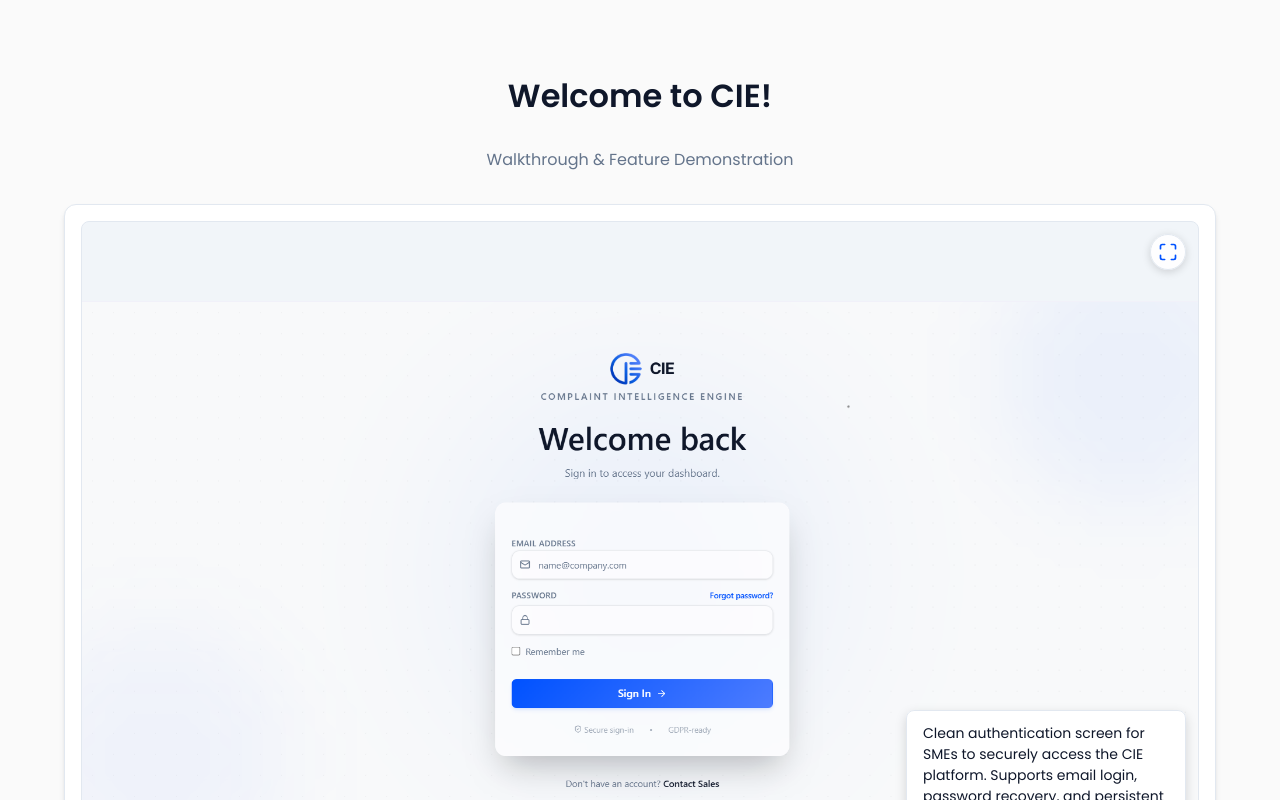
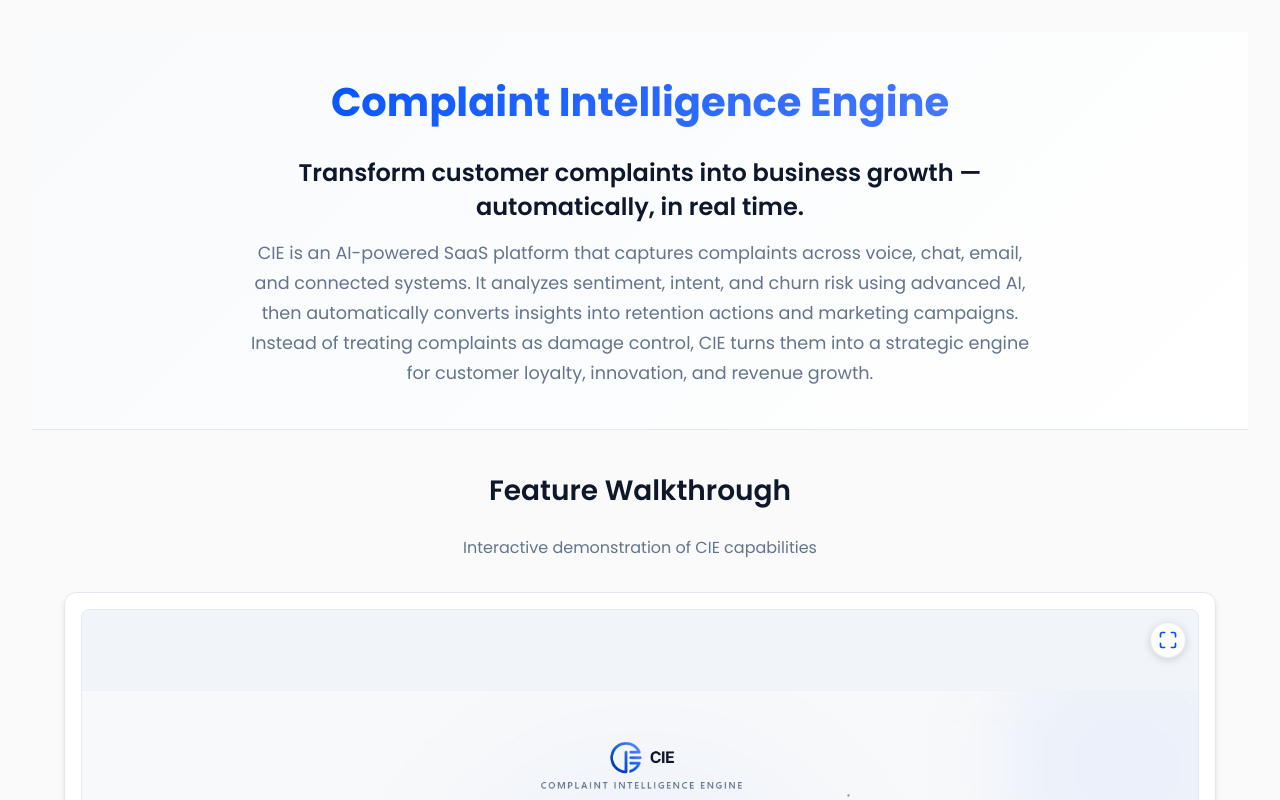
Before and after one commit to kunalkharat22/CIE-NextJS-Frontend, a React (Vite) app in the folder proof/: page / in a window 1280 px wide. Shown: the top 800 px of the page. Built offline with nearby package versions, Linux system fonts and the light colour scheme.

Commit message:
i hover + states

```diff
--- a/proof/src/App.jsx
+++ b/proof/src/App.jsx
@@ -1,18 +1,37 @@
+import { useState } from 'react';
 import { Carousel } from './components/Carousel';
 import { VideoPlayer } from './components/VideoPlayer';
 import { SCREENSHOTS } from './config';
 
 function App() {
+  const [infoVisible, setInfoVisible] = useState(true);
+
   return (
     <div className="container">
+      {/* Introduction Section */}
+      <section className="section intro-section">
+        <div className="intro-content">
+          <h1 className="intro-title">Complaint Intelligence Engine</h1>
+          <p className="intro-subtitle">
+            Transform customer complaints into business growth — automatically, in real time.
+          </p>
+          <p className="intro-description">
+            CIE is an AI-powered SaaS platform that captures complaints across voice, chat, email, and connected systems.
+            It analyzes sentiment, intent, and churn risk using advanced AI, then automatically converts insights into
+            retention actions and marketing campaigns. Instead of treating complaints as damage control, CIE turns them
+            into a strategic engine for customer loyalty, innovation, and revenue growth.
+          </p>
+        </div>
+      </section>
+
       {/* Top Section: Carousel */}
       <section className="section top-section">
         <header className="text-center mb-4">
-          <h1>Welcome to CIE!</h1>
-          <p className="text-muted">Walkthrough & Feature Demonstration</p>
+          <h2>Feature Walkthrough</h2>
+          <p className="text-muted">Interactive demonstration of CIE capabilities</p>
         </header>
 
-        <Carousel items={SCREENSHOTS} />
+        <Carousel items={SCREENSHOTS} infoVisible={infoVisible} setInfoVisible={setInfoVisible} />
       </section>
 
       {/* Bottom Section: Video */}
--- a/proof/src/components/Carousel.jsx
+++ b/proof/src/components/Carousel.jsx
@@ -1,10 +1,9 @@
 import { useState, useEffect, useRef, useCallback } from 'react';
 import { Lightbox } from './Lightbox';
 
-export function Carousel({ items }) {
+export function Carousel({ items, infoVisible, setInfoVisible }) {
   const [index, setIndex] = useState(0);
   const [lightboxOpen, setLightboxOpen] = useState(false);
-  const [infoVisible, setInfoVisible] = useState(true);
   const [isFullscreen, setIsFullscreen] = useState(false);
   const thumbRef = useRef(null);
   const imageRef = useRef(null);
@@ -60,11 +59,6 @@ export function Carousel({ items }) {
   }, [index]);
 
   const current = items[index];
-
-  // Reset info visibility when image changes
-  useEffect(() => {
-    setInfoVisible(true);
-  }, [index]);
 
   return (
     <div className="carousel-container">
@@ -129,6 +123,8 @@ export function Carousel({ items }) {
             alt={current.caption}
             info={current.info}
             onClose={closeLightbox}
+            infoVisible={infoVisible}
+            setInfoVisible={setInfoVisible}
           />
         )}
 
--- a/proof/src/components/Lightbox.jsx
+++ b/proof/src/components/Lightbox.jsx
@@ -1,7 +1,6 @@
 import { useEffect, useState, useRef, useCallback } from 'react';
 
-export function Lightbox({ src, alt, info, onClose }) {
-  const [infoVisible, setInfoVisible] = useState(true);
+export function Lightbox({ src, alt, info, onClose, infoVisible, setInfoVisible }) {
   const [isFullscreen, setIsFullscreen] = useState(false);
   const imageRef = useRef(null);
 
--- a/proof/src/index.css
+++ b/proof/src/index.css
@@ -66,6 +66,61 @@ code {
   display: flex;
   flex-direction: column;
   justify-content: center;
+}
+
+.intro-section {
+  padding: 2rem 1rem;
+  background: linear-gradient(135deg, #f8fafc 0%, #ffffff 100%);
+  border-bottom: 1px solid var(--border-color);
+}
+
+.intro-content {
+  max-width: 800px;
+  margin: 0 auto;
+  text-align: center;
+}
+
+.intro-title {
+  font-size: 2rem;
+  font-weight: 700;
+  margin-bottom: 0.75rem;
+  background: linear-gradient(135deg, var(--primary-start), var(--primary-end));
+  -webkit-background-clip: text;
+  -webkit-text-fill-color: transparent;
+  background-clip: text;
+}
+
+.intro-subtitle {
+  font-size: 1.25rem;
+  font-weight: 600;
+  color: var(--text-color);
+  margin-bottom: 1rem;
+  line-height: 1.4;
+}
+
+.intro-description {
+  font-size: 1rem;
+  color: var(--text-secondary);
+  line-height: 1.7;
+  margin: 0;
+}
+
+@media (min-width: 768px) {
+  .intro-section {
+    padding: 3rem 2rem;
+  }
+
+  .intro-title {
+    font-size: 2.5rem;
+  }
+
+  .intro-subtitle {
+    font-size: 1.5rem;
+  }
+
+  .intro-description {
+    font-size: 1.1rem;
+  }
 }
 
 .top-section {
@@ -224,6 +279,22 @@ code {
   backdrop-filter: blur(8px);
 }
 
+/* Portrait orientation: move info button to top in fullscreen */
+@media (orientation: portrait) {
+  .screen-frame:fullscreen .info-icon-btn {
+    top: 4rem;
+    bottom: auto;
+    right: 1rem;
+  }
+
+  .screen-frame:fullscreen .info-message {
+    top: 5.5rem;
+    bottom: auto;
+    right: 1rem;
+    max-width: calc(100% - 2rem);
+  }
+}
+
 .screen-img {
   max-width: 100%;
   max-height: 100%;
@@ -336,7 +407,27 @@ code {
   }
 }
 
-@media (max-width: 640px) {
+/* Portrait orientation: position info message below icon */
+@media (orientation: portrait) and (max-width: 640px) {
+  .card {
+    overflow: visible;
+  }
+
+  .screen-frame {
+    overflow: visible;
+    margin-bottom: 5rem;
+  }
+
+  .info-message {
+    max-width: calc(100% - 1.5rem);
+    right: 0.75rem;
+    left: 0.75rem;
+    bottom: -4.5rem;
+    top: auto;
+  }
+}
+
+@media (max-width: 640px) and (orientation: landscape) {
   .info-message {
     max-width: calc(100% - 1.5rem);
     right: 0.75rem;
@@ -502,6 +593,27 @@ html {
 .lightbox-image-wrapper:fullscreen .lightbox-fullscreen-btn,
 .lightbox-image-wrapper:fullscreen .lightbox-info-icon-btn {
   position: fixed;
+}
+
+.lightbox-image-wrapper:fullscreen .lightbox-info-icon-btn {
+  bottom: 1.5rem;
+  right: 1.5rem;
+}
+
+/* Portrait orientation: move info button to top in lightbox fullscreen */
+@media (orientation: portrait) {
+  .lightbox-image-wrapper:fullscreen .lightbox-info-icon-btn {
+    top: 4rem;
+    bottom: auto;
+    right: 1.5rem;
+  }
+
+  .lightbox-image-wrapper:fullscreen .lightbox-info-message {
+    top: 5.5rem;
+    bottom: auto;
+    right: 1.5rem;
+    max-width: calc(100% - 3rem);
+  }
 }
 
 .lightbox-img {
@@ -670,7 +782,22 @@ html {
   backdrop-filter: blur(12px);
 }
 
-@media (max-width: 768px) {
+/* Portrait orientation: position info message below icon in lightbox */
+@media (orientation: portrait) and (max-width: 768px) {
+  .lightbox-image-wrapper {
+    overflow: visible;
+  }
+
+  .lightbox-info-message {
+    max-width: calc(100% - 3rem);
+    right: 1.5rem;
+    left: 1.5rem;
+    bottom: -5.5rem;
+    top: auto;
+  }
+}
+
+@media (max-width: 768px) and (orientation: landscape) {
   .lightbox-info-message {
     max-width: calc(100% - 3rem);
     right: 1.5rem;
```
Also changed, not shown: 1 other file (tests, documents, lock files or other folders).
